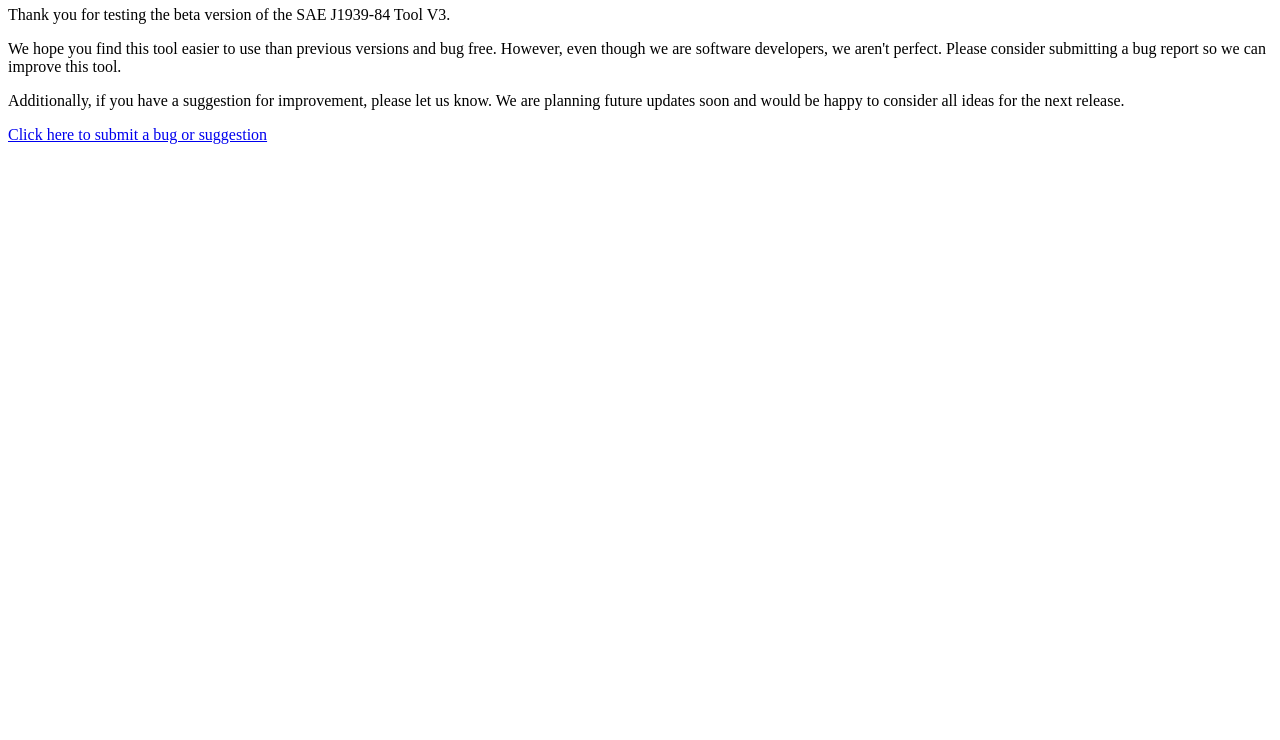
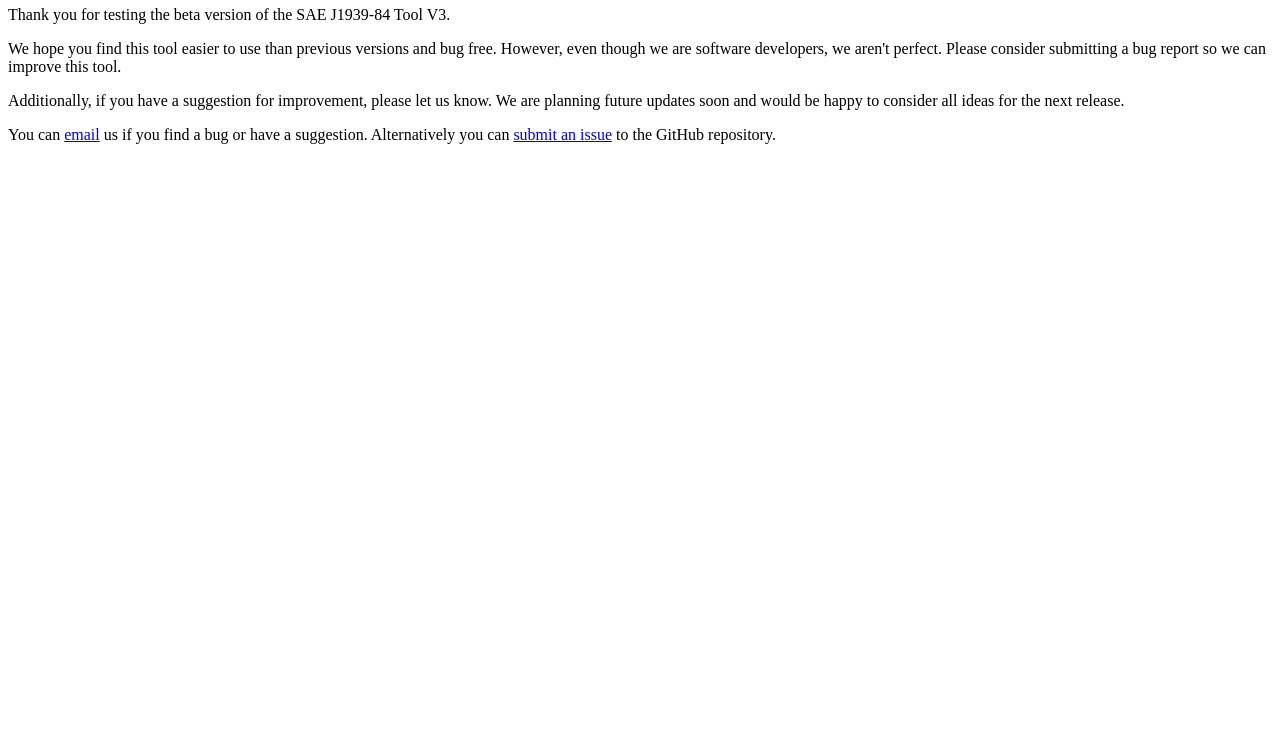
Before and after one commit to Equipment-and-Tool-Institute/j1939-84, a plain HTML site: page src/org/etools/j1939_84/resources/Help.html in a window 1280 px wide. Shown: the part 60-800 px from the top of the page. Drawn offline with Linux system fonts and the light colour scheme.

Commit message:
Fix #922 - Update help file to add email address (#926)

```diff
--- a/src/org/etools/j1939_84/resources/Help.html
+++ b/src/org/etools/j1939_84/resources/Help.html
@@ -20,8 +20,8 @@
     Additionally, if you have a suggestion for improvement, please let us know.
     We are planning future updates soon and would be happy to consider all ideas for the next release.
 </p>
-<p>
-    <a href="https://gitreports.com/issue/battjt/j1939-84">Click here to submit a bug or suggestion</a>
+<p> You can <a href="mailto:J1939-84@soliddesign.net">email</a> us if you find a bug or have a suggestion. Alternatively
+    you can <a href="https://gitreports.com/issue/battjt/j1939-84">submit an issue</a> to the GitHub repository.
 </p>
 </body>
 </html>
```
